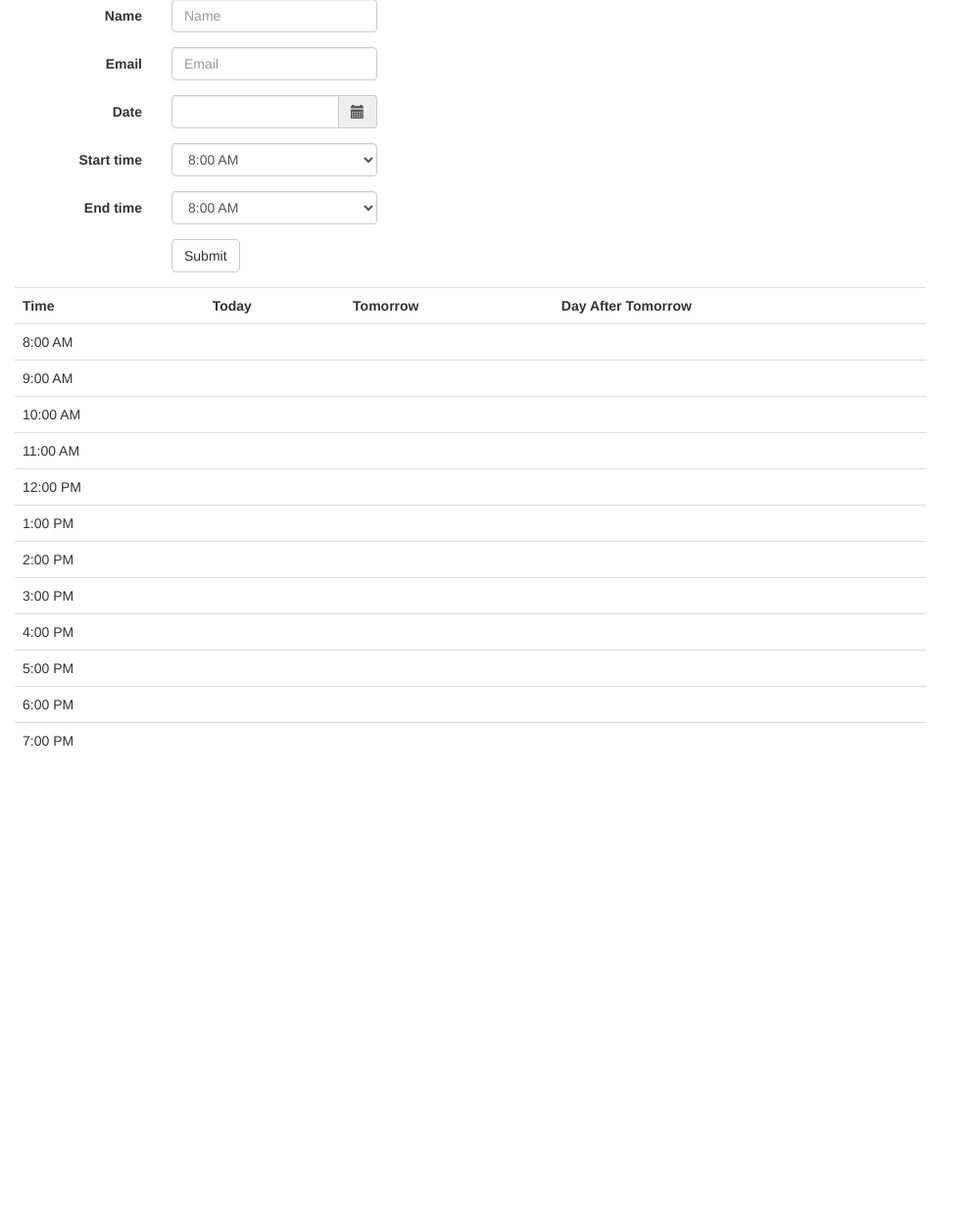
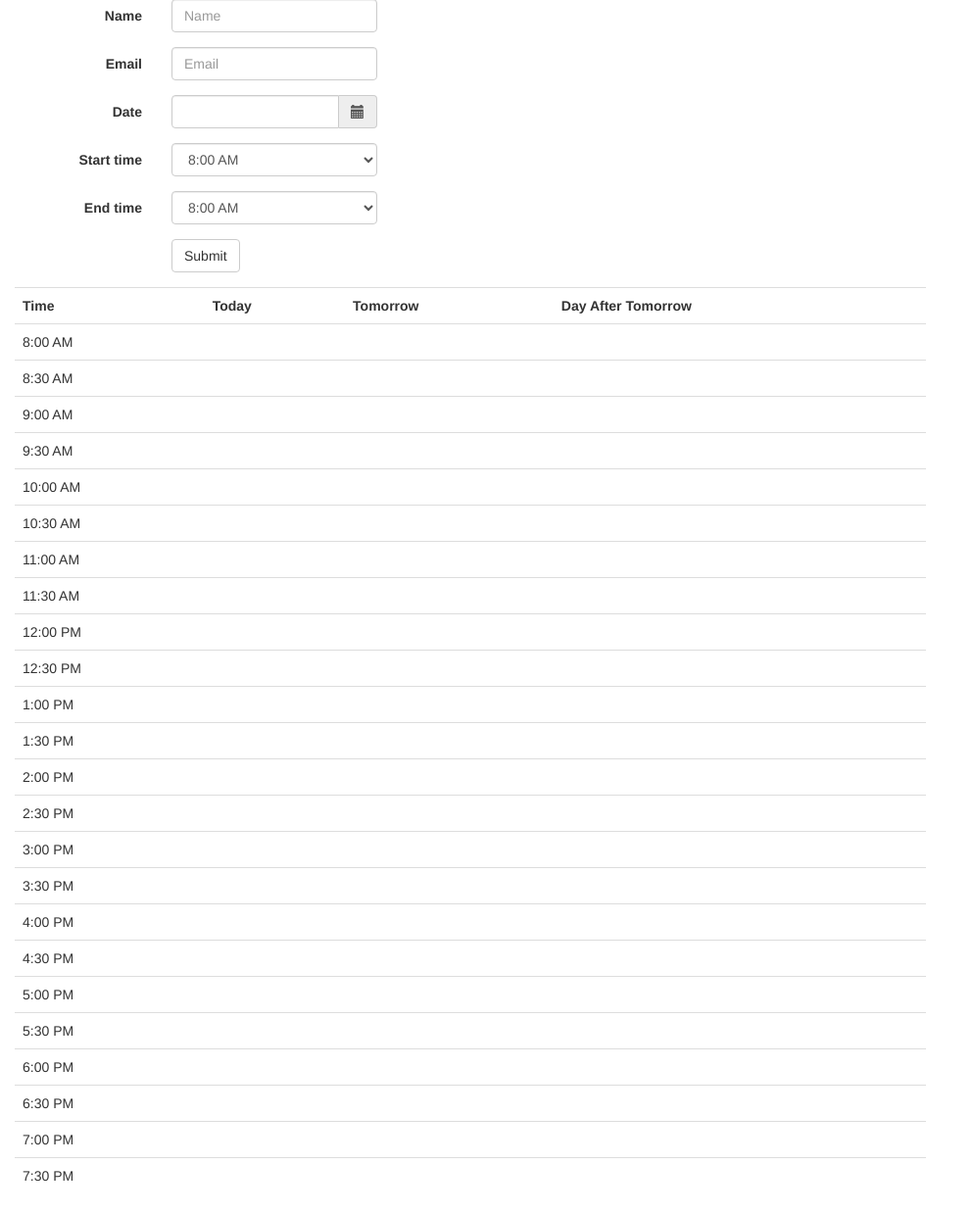
Before and after one commit to SCCapstone/RoomScheduling, a Python web app: template RoomSchedulerApp/templates/roomdetail.html in a window 1280 px wide. Shown: the part 73-1311 px from the top of the page at 98% size, without its empty margins (0-993 px from the left). Before the commit the page ends 835 px from the top, so only its background shows below. Run offline with Jinja, Linux system fonts and the light colour scheme; the template is opened without the code that fills it, so the values that code supplies are empty; some libraries are stand-ins or nearby versions.

Commit message:
switched to 30 minute step for hours

```diff
--- a/RoomSchedulerApp/models.py
+++ b/RoomSchedulerApp/models.py
@@ -53,4 +53,4 @@ class EquipmentInfo(db.Model):
 class AdminName(db.Model):
   email = db.StringProperty(required=True)
 
-timetable = ["8:00 AM", "9:00 AM", "10:00 AM", "11:00 AM", "12:00 PM", "1:00 PM", "2:00 PM", "3:00 PM", "4:00 PM", "5:00 PM", "6:00 PM", "7:00 PM", "8:00 PM"]
+timetable = ['8:00 AM', '8:30 AM', '9:00 AM', '9:30 AM', '10:00 AM', '10:30 AM', '11:00 AM', '11:30 AM','12:00 PM', '12:30 PM', '1:00 PM', '1:30 PM', '2:00 PM', '2:30 PM', '3:00 PM', '3:30 PM', '4:00 PM', '4:30 PM', '5:00 PM', '5:30 PM', '6:00 PM', '6:30 PM', '7:00 PM', '7:30 PM', '8:00 PM']
--- a/RoomSchedulerApp/rooms.py
+++ b/RoomSchedulerApp/rooms.py
@@ -13,9 +13,9 @@ from main import BaseHandler
 from models import *
 
 def genblocktable(room):
-  todayblocks=["Free"]*12
-  tomorrowblocks=["Free"]*12
-  dayafterblocks=["Free"]*12
+  todayblocks=["Free"]*24
+  tomorrowblocks=["Free"]*24
+  dayafterblocks=["Free"]*24
   today = date.today()
   tomorrow = today+datetime.timedelta(days=1)
   dayafter = today+datetime.timedelta(days=2)
--- a/RoomSchedulerApp/templates/roomdetail.html
+++ b/RoomSchedulerApp/templates/roomdetail.html
@@ -36,19 +36,31 @@
   <label for="stime" class="col-sm-2 control-label">Start time</label>
   <div class="col-sm-3">
   <select class="form-control" name="stime" id="stime">
-      	<option name="time" value="0">8:00 AM</option>
-    	<option name="time" value="1">9:00 AM</option>
-    	<option name="time" value="2">10:00 AM</option>
-    	<option name="time" value="3">11:00 AM</option>
-    	<option name="time" value="4">12:00 PM</option>
-    	<option name="time" value="5">1:00 PM</option>
-    	<option name="time" value="6">2:00 PM</option>
-    	<option name="time" value="7">3:00 PM</option>
-    	<option name="time" value="8">4:00 PM</option>
-    	<option name="time" value="9">5:00 PM</option>
-    	<option name="time" value="10">6:00 PM</option>
-    	<option name="time" value="11">7:00 PM</option>
-    	<option name="time" value="12">8:00 PM</option>
+<option name="time" value="0">8:00 AM</option>
+<option name="time" value="1">8:30 AM</option>
+<option name="time" value="2">9:00 AM</option>
+<option name="time" value="3">9:30 AM</option>
+<option name="time" value="4">10:00 AM</option>
+<option name="time" value="5">10:30 AM</option>
+<option name="time" value="6">11:00 AM</option>
+<option name="time" value="7">11:30 AM</option>
+<option name="time" value="8">12:00 PM</option>
+<option name="time" value="9">12:30 PM</option>
+<option name="time" value="10">1:00 PM</option>
+<option name="time" value="11">1:30 PM</option>
+<option name="time" value="12">2:00 PM</option>
+<option name="time" value="13">2:30 PM</option>
+<option name="time" value="14">3:00 PM</option>
+<option name="time" value="15">3:30 PM</option>
+<option name="time" value="16">4:00 PM</option>
+<option name="time" value="17">4:30 PM</option>
+<option name="time" value="18">5:00 PM</option>
+<option name="time" value="19">5:30 PM</option>
+<option name="time" value="20">6:00 PM</option>
+<option name="time" value="21">6:30 PM</option>
+<option name="time" value="22">7:00 PM</option>
+<option name="time" value="23">7:30 PM</option>
+
   </select>
   </div>
   </div>
@@ -56,19 +68,31 @@
   <label for="etime" class="col-sm-2 control-label">End time</label>
   <div class="col-sm-3">
   <select class="form-control" name="etime" id="etime">
-      	<option name="time" value="0">8:00 AM</option>
-    	<option name="time" value="1">9:00 AM</option>
-    	<option name="time" value="2">10:00 AM</option>
-    	<option name="time" value="3">11:00 AM</option>
-    	<option name="time" value="4">12:00 PM</option>
-    	<option name="time" value="5">1:00 PM</option>
-    	<option name="time" value="6">2:00 PM</option>
-    	<option name="time" value="7">3:00 PM</option>
-    	<option name="time" value="8">4:00 PM</option>
-    	<option name="time" value="9">5:00 PM</option>
-    	<option name="time" value="10">6:00 PM</option>
-    	<option name="time" value="11">7:00 PM</option>
-    	<option name="time" value="12">8:00 PM</option>
+<option name="time" value="0">8:00 AM</option>
+<option name="time" value="1">8:30 AM</option>
+<option name="time" value="2">9:00 AM</option>
+<option name="time" value="3">9:30 AM</option>
+<option name="time" value="4">10:00 AM</option>
+<option name="time" value="5">10:30 AM</option>
+<option name="time" value="6">11:00 AM</option>
+<option name="time" value="7">11:30 AM</option>
+<option name="time" value="8">12:00 PM</option>
+<option name="time" value="9">12:30 PM</option>
+<option name="time" value="10">1:00 PM</option>
+<option name="time" value="11">1:30 PM</option>
+<option name="time" value="12">2:00 PM</option>
+<option name="time" value="13">2:30 PM</option>
+<option name="time" value="14">3:00 PM</option>
+<option name="time" value="15">3:30 PM</option>
+<option name="time" value="16">4:00 PM</option>
+<option name="time" value="17">4:30 PM</option>
+<option name="time" value="18">5:00 PM</option>
+<option name="time" value="19">5:30 PM</option>
+<option name="time" value="20">6:00 PM</option>
+<option name="time" value="21">6:30 PM</option>
+<option name="time" value="22">7:00 PM</option>
+<option name="time" value="23">7:30 PM</option>
+<option name="time" value="24">8:00 PM</option>
   </select>
   </div>
   </div>
@@ -86,18 +110,30 @@
 			<th>Tomorrow</th>
 			<th>Day After Tomorrow</th>
 		</tr>
-<tr><td>8:00 AM</td><td>{{blocktable[0][0]}}</td><td>{{blocktable[1][0]}}</td><td>{{blocktable[2][0]}}</td></tr>
-<tr><td>9:00 AM</td><td>{{blocktable[0][1]}}</td><td>{{blocktable[1][1]}}</td><td>{{blocktable[2][1]}}</td></tr>
-<tr><td>10:00 AM</td><td>{{blocktable[0][2]}}</td><td>{{blocktable[1][2]}}</td><td>{{blocktable[2][2]}}</td></tr>
-<tr><td>11:00 AM</td><td>{{blocktable[0][3]}}</td><td>{{blocktable[1][3]}}</td><td>{{blocktable[2][3]}}</td></tr>
-<tr><td>12:00 PM</td><td>{{blocktable[0][4]}}</td><td>{{blocktable[1][4]}}</td><td>{{blocktable[2][4]}}</td></tr>
-<tr><td>1:00 PM</td><td>{{blocktable[0][5]}}</td><td>{{blocktable[1][5]}}</td><td>{{blocktable[2][5]}}</td></tr>
-<tr><td>2:00 PM</td><td>{{blocktable[0][6]}}</td><td>{{blocktable[1][6]}}</td><td>{{blocktable[2][6]}}</td></tr>
-<tr><td>3:00 PM</td><td>{{blocktable[0][7]}}</td><td>{{blocktable[1][7]}}</td><td>{{blocktable[2][7]}}</td></tr>
-<tr><td>4:00 PM</td><td>{{blocktable[0][8]}}</td><td>{{blocktable[1][8]}}</td><td>{{blocktable[2][8]}}</td></tr>
-<tr><td>5:00 PM</td><td>{{blocktable[0][9]}}</td><td>{{blocktable[1][9]}}</td><td>{{blocktable[2][9]}}</td></tr>
-<tr><td>6:00 PM</td><td>{{blocktable[0][10]}}</td><td>{{blocktable[1][10]}}</td><td>{{blocktable[2][10]}}</td></tr>
-<tr><td>7:00 PM</td><td>{{blocktable[0][11]}}</td><td>{{blocktable[1][11]}}</td><td>{{blocktable[2][11]}}</td></tr>
+<tr><td>8:00 AM</td> <td>{{blocktable[0][0]}}</td> <td>{{blocktable[1][0]}}</td> <td>{{blocktable[2][0]}}</td> </tr>
+<tr><td>8:30 AM</td> <td>{{blocktable[0][1]}}</td> <td>{{blocktable[1][1]}}</td> <td>{{blocktable[2][1]}}</td> </tr>
+<tr><td>9:00 AM</td> <td>{{blocktable[0][2]}}</td> <td>{{blocktable[1][2]}}</td> <td>{{blocktable[2][2]}}</td> </tr>
+<tr><td>9:30 AM</td> <td>{{blocktable[0][3]}}</td> <td>{{blocktable[1][3]}}</td> <td>{{blocktable[2][3]}}</td> </tr>
+<tr><td>10:00 AM</td> <td>{{blocktable[0][4]}}</td> <td>{{blocktable[1][4]}}</td> <td>{{blocktable[2][4]}}</td> </tr>
+<tr><td>10:30 AM</td> <td>{{blocktable[0][5]}}</td> <td>{{blocktable[1][5]}}</td> <td>{{blocktable[2][5]}}</td> </tr>
+<tr><td>11:00 AM</td> <td>{{blocktable[0][6]}}</td> <td>{{blocktable[1][6]}}</td> <td>{{blocktable[2][6]}}</td> </tr>
+<tr><td>11:30 AM</td> <td>{{blocktable[0][7]}}</td> <td>{{blocktable[1][7]}}</td> <td>{{blocktable[2][7]}}</td> </tr>
+<tr><td>12:00 PM</td> <td>{{blocktable[0][8]}}</td> <td>{{blocktable[1][8]}}</td> <td>{{blocktable[2][8]}}</td> </tr>
+<tr><td>12:30 PM</td> <td>{{blocktable[0][9]}}</td> <td>{{blocktable[1][9]}}</td> <td>{{blocktable[2][9]}}</td> </tr>
+<tr><td>1:00 PM</td> <td>{{blocktable[0][10]}}</td> <td>{{blocktable[1][10]}}</td> <td>{{blocktable[2][10]}}</td> </tr>
+<tr><td>1:30 PM</td> <td>{{blocktable[0][11]}}</td> <td>{{blocktable[1][11]}}</td> <td>{{blocktable[2][11]}}</td> </tr>
+<tr><td>2:00 PM</td> <td>{{blocktable[0][12]}}</td> <td>{{blocktable[1][12]}}</td> <td>{{blocktable[2][12]}}</td> </tr>
+<tr><td>2:30 PM</td> <td>{{blocktable[0][13]}}</td> <td>{{blocktable[1][13]}}</td> <td>{{blocktable[2][13]}}</td> </tr>
+<tr><td>3:00 PM</td> <td>{{blocktable[0][14]}}</td> <td>{{blocktable[1][14]}}</td> <td>{{blocktable[2][14]}}</td> </tr>
+<tr><td>3:30 PM</td> <td>{{blocktable[0][15]}}</td> <td>{{blocktable[1][15]}}</td> <td>{{blocktable[2][15]}}</td> </tr>
+<tr><td>4:00 PM</td> <td>{{blocktable[0][16]}}</td> <td>{{blocktable[1][16]}}</td> <td>{{blocktable[2][16]}}</td> </tr>
+<tr><td>4:30 PM</td> <td>{{blocktable[0][17]}}</td> <td>{{blocktable[1][17]}}</td> <td>{{blocktable[2][17]}}</td> </tr>
+<tr><td>5:00 PM</td> <td>{{blocktable[0][18]}}</td> <td>{{blocktable[1][18]}}</td> <td>{{blocktable[2][18]}}</td> </tr>
+<tr><td>5:30 PM</td> <td>{{blocktable[0][19]}}</td> <td>{{blocktable[1][19]}}</td> <td>{{blocktable[2][19]}}</td> </tr>
+<tr><td>6:00 PM</td> <td>{{blocktable[0][20]}}</td> <td>{{blocktable[1][20]}}</td> <td>{{blocktable[2][20]}}</td> </tr>
+<tr><td>6:30 PM</td> <td>{{blocktable[0][21]}}</td> <td>{{blocktable[1][21]}}</td> <td>{{blocktable[2][21]}}</td> </tr>
+<tr><td>7:00 PM</td> <td>{{blocktable[0][22]}}</td> <td>{{blocktable[1][22]}}</td> <td>{{blocktable[2][22]}}</td> </tr>
+<tr><td>7:30 PM</td> <td>{{blocktable[0][23]}}</td> <td>{{blocktable[1][23]}}</td> <td>{{blocktable[2][23]}}</td> </tr>
 
 	</table>
 </div>
```
Also changed, not shown: RoomSchedulerApp/main.py (+14 -2 lines).
